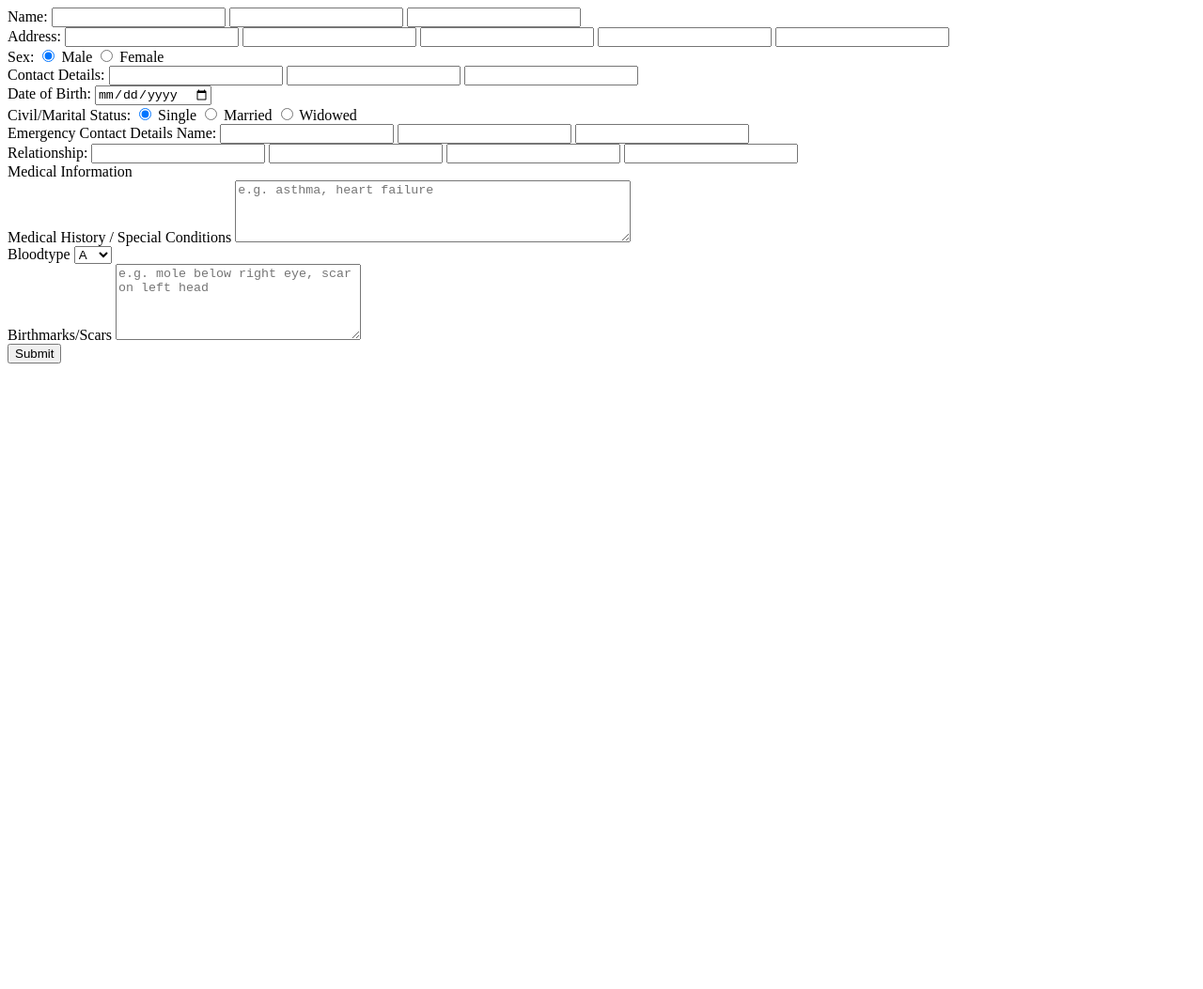
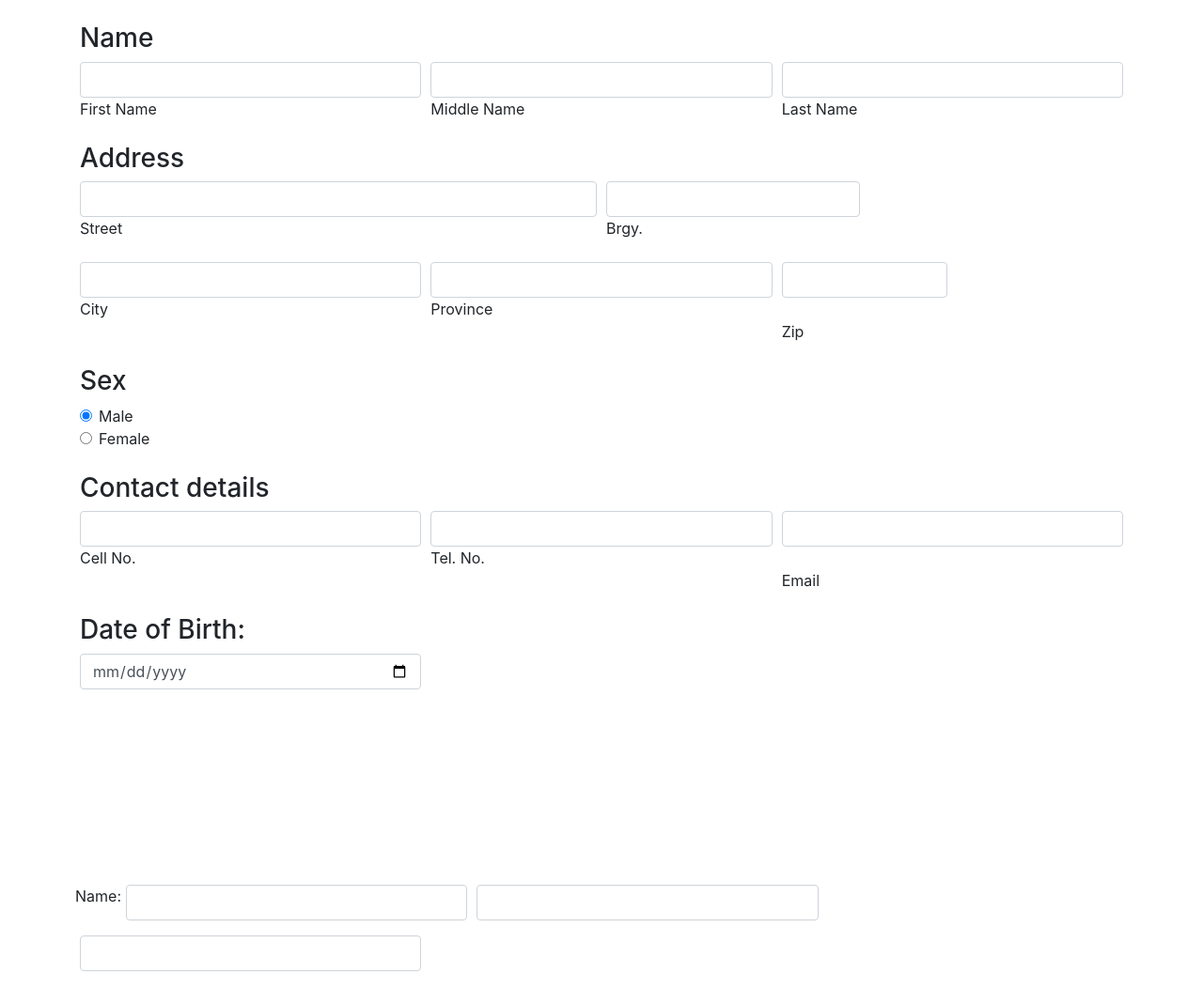
Before and after one commit to Kriztoper/EMR, a plain HTML site: page form.htm in a window 1280 px wide. Shown: the top 1053 px of the page at 94% size. Before the commit the page ends 800 px from the top, so only its background shows below. Drawn offline with nearby package versions, Linux system fonts and the light colour scheme.

Commit message:
style added

```diff
--- a/form.htm
+++ b/form.htm
@@ -1,38 +1,136 @@
+<!DOCTYPE html>
+<html lang="en">
+<head>
+  <link rel="stylesheet" href="https://stackpath.bootstrapcdn.com/bootstrap/4.1.0/css/bootstrap.min.css" integrity="sha384-9gVQ4dYFwwWSjIDZnLEWnxCjeSWFphJiwGPXr1jddIhOegiu1FwO5qRGvFXOdJZ4" crossorigin="anonymous">
+  <link rel="stylesheet" type="text/css" href="style.css">
+  <meta charset="utf-8">
+  <meta name="viewport" content="width=device-width, initial-scale=1, shrink-to-fit=no">
+  <!-- <meta charset="UTF-8">
+  <meta name="viewport" content="width=device-width, initial-scale=1.0"> -->
+  <meta http-equiv="X-UA-Compatible" content="ie=edge">
+  <title>Document</title>
+</head>
+<body>
+  <br>
+  <div class="container">
+      <form>
+          <h3>Name</h3>
+          <div class="form-row">
+              <div class="form-group col-md-4">
+                  <input type="text" class="form-control" name="first_name" id="first_name" data-ga-label="first_name" />
+                  <label for="">First Name</label>
+                </div>
+              <div class="form-group col-md-4">
+                  <input class="form-control" type="text" name="middle_name" id="middle_name" data-ga-label="middle_name" />
+                  <label for="">Middle Name</label>
+              </div>
+              <div class="form-group col-md-4">
+                  <input class="form-control" type="text" name="last_name" id="last_name" data-ga-label="last_name" />
+                  <label for="">Last Name</label>
+                </div>
+          </div>
+
+          <h3>Address</h3>
+          <div class="form-row">
+            <div class="form-group col-md-6">
+              <input class="form-control" type="text" name="street" id="street" data-ga-label="street" />
+              <label for="">Street</label>
+            </div>
+            <div class="form-group col-md-3">
+              <input class="form-control" type="text" name="brgy" id="brgy" data-ga-label="brgy" />
+              <label for="">Brgy.</label>
+            </div>
+          </div>
+          <div class="form-row">
+              <div class="form-group col-md-4">
+                  <input class="form-control" type="text" name="city" id="city" data-ga-label="city" />
+                  <label for="">City</label>
+                </div>
+              <div class="form-group col-md-4">
+                  <input class="form-control" type="text" name="province" id="province" data-ga-label="province" />
+                  <label for="">Province</label>
+              </div>
+              <div class="form-group col-md-2">
+                  <input class="form-control" type="text" name="zip" id="zip" data-ga-label="zip" /><br/>
+                  <label for="">Zip</label>
+                </div>
+          </div>
+          <h3>Sex</h3>
+          <div class="form-check">
+              <input class="form-check-input" type="radio" name="gender" value="male" checked> Male
+          </div>
+          <div class="form-check">
+              <input class="form-check-input" type="radio" name="gender" value="female"> Female
+          </div>
+          <br>
+          <h3>Contact details</h3>
+          <div class="form-row">
+              <div class="form-group col-md-4">
+                  <input class="form-control" type="text" name="cell" id="cell" data-ga-label="cell" />
+                  <label for="">Cell No.</label>
+                </div>
+              <div class="form-group col-md-4">
+                  <input class="form-control" type="text" name="tel" id="tel" data-ga-label="tel" />
+                  <label for="">Tel. No.</label>
+              </div>
+              <div class="form-group col-md-4">
+                  <input class="form-control" type="email" name="email" id="email" data-ga-label="email" /><br>
+                  <label for="">Email</label>
+                </div>
+          </div>
+        <h3>Date of Birth:</h3>
+        <div class="form-row">
+            <div class="form-group col-md-4">
+                <input class="form-control" type="date" name="" id="" data-ga-label="" /><br>
+
+              </div>
+        </div>
+
+
+
+      </form>
+
+      <br><br><br><br><br><br><br>
+
     <form id="myForm">
+        <div class="form-row">
         Name:
-  <input type="text" name="first_name" id="first_name" data-ga-label="first_name" />
-  <input type="text" name="last_name" id="last_name" data-ga-label="last_name" />
-  <input type="text" name="middle_name" id="middle_name" data-ga-label="middle_name" /><br/>
+        <div class="form-group col-md-4">
+          <input class="form-control" type="text" name="first_name" id="first_name" data-ga-label="first_name" />
+        </div>
+        <div class="form-group col-md-4">
+          <input class="form-control" type="text" name="last_name" id="last_name" data-ga-label="last_name" />
+        </div>
+        <div class="form-group col-md-4">
+          <input class="form-control" type="text" name="middle_name" id="middle_name" data-ga-label="middle_name" />
+        </div>
+
+
+        <br/>
+        </div>
       Address:
-  <input type="text" name="street" id="street" data-ga-label="street" />
-  <input type="text" name="brgy" id="brgy" data-ga-label="brgy" />
-  <input type="text" name="city" id="city" data-ga-label="city" />
-  <input type="text" name="province" id="province" data-ga-label="province" />
-  <input type="text" name="zip" id="zip" data-ga-label="zip" /><br/>
+
       Sex:
-  <input type="radio" name="gender" value="male" checked> Male
-  <input type="radio" name="gender" value="female"> Female<br>
+
       Contact Details:
-  <input type="text" name="cell" id="cell" data-ga-label="cell" />
-  <input type="text" name="tel" id="tel" data-ga-label="tel" />
-  <input type="text" name="email" id="email" data-ga-label="email" /><br>
+
       Date of Birth:
-  <input type="date" name="" id="" data-ga-label="" /><br>
+
       Civil/Marital Status:
-  <input type="radio" name="status" value="single" checked> Single
-  <input type="radio" name="status" value="married" > Married
-  <input type="radio" name="status" value="widowed" > Widowed
+      <input class="form-control" type="radio" name="status" value="single" checked> Single
+      <input class="form-control" type="radio" name="status" value="married" > Married
+      <input class="form-control" type="radio" name="status" value="widowed" > Widowed
       <br>
       Emergency Contact Details
       Name:
-  <input type="text" name="e_first_name" id="e_first_name" data-ga-label="e_first_name" />
-  <input type="text" name="e_last_name" id="e_last_name" data-ga-label="e_last_name" />
-  <input type="text" name="e_middle_name" id="e_middle_name" data-ga-label="e_middle_name" /><br/>
+      <input class="form-control" type="text" name="e_first_name" id="e_first_name" data-ga-label="e_first_name" />
+      <input class="form-control" type="text" name="e_last_name" id="e_last_name" data-ga-label="e_last_name" />
+      <input class="form-control" type="text" name="e_middle_name" id="e_middle_name" data-ga-label="e_middle_name" /><br/>
       Relationship:
-  <input type="text" name="e_relationship" id="e_relationship" data-ga-label="e_relationship" />
-  <input type="text" name="e_cell" id="e_cell" data-ga-label="e_cell" />
-  <input type="text" name="e_tel" id="e_tel" data-ga-label="e_tel" />
-  <input type="text" name="e_email" id="e_email" data-ga-label="e_email" /><br>
+      <input class="form-control" type="text" name="e_relationship" id="e_relationship" data-ga-label="e_relationship" />
+      <input class="form-control" type="text" name="e_cell" id="e_cell" data-ga-label="e_cell" />
+      <input class="form-control" type="text" name="e_tel" id="e_tel" data-ga-label="e_tel" />
+      <input class="form-control" type="text" name="e_email" id="e_email" data-ga-label="e_email" /><br>
       Medical Information <br>
       Medical History / Special Conditions
       <textarea rows="4" cols="50" placeholder="e.g. asthma, heart failure"></textarea><br>
@@ -48,7 +146,10 @@
       <textarea name="birthmark_scars" rows="5" cols="30"  placeholder="e.g. mole below right eye, scar on left head"></textarea><br>
       <button type="submit">Submit</button>
     </form>
-
+  </div>
+  <script src="https://code.jquery.com/jquery-3.3.1.slim.min.js" integrity="sha384-q8i/X+965DzO0rT7abK41JStQIAqVgRVzpbzo5smXKp4YfRvH+8abtTE1Pi6jizo" crossorigin="anonymous"></script>
+  <script src="https://cdnjs.cloudflare.com/ajax/libs/popper.js/1.14.0/umd/popper.min.js" integrity="sha384-cs/chFZiN24E4KMATLdqdvsezGxaGsi4hLGOzlXwp5UZB1LY//20VyM2taTB4QvJ" crossorigin="anonymous"></script>
+  <script src="https://stackpath.bootstrapcdn.com/bootstrap/4.1.0/js/bootstrap.min.js" integrity="sha384-uefMccjFJAIv6A+rW+L4AHf99KvxDjWSu1z9VI8SKNVmz4sk7buKt/6v9KI65qnm" crossorigin="anonymous"></script>
   <script type="text/javascript">
     var _gaq = [];
     $(function() {
@@ -71,3 +172,5 @@
 
     });
   </script>
+</body>
+</html>
```
Also changed, not shown: style.css (added). Lines whose indentation alone changed are shown as unchanged.
